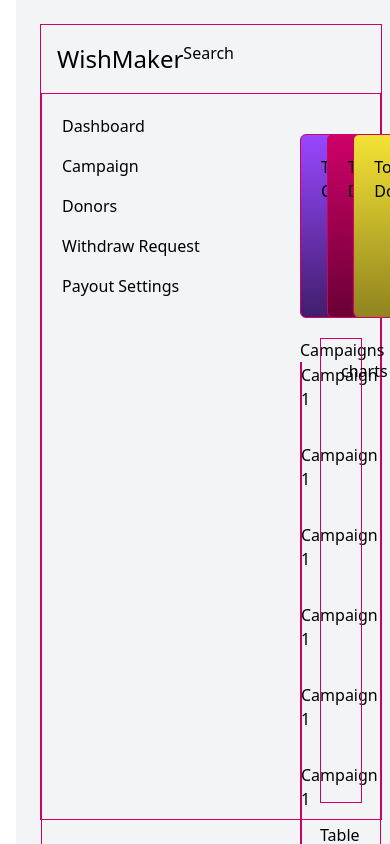
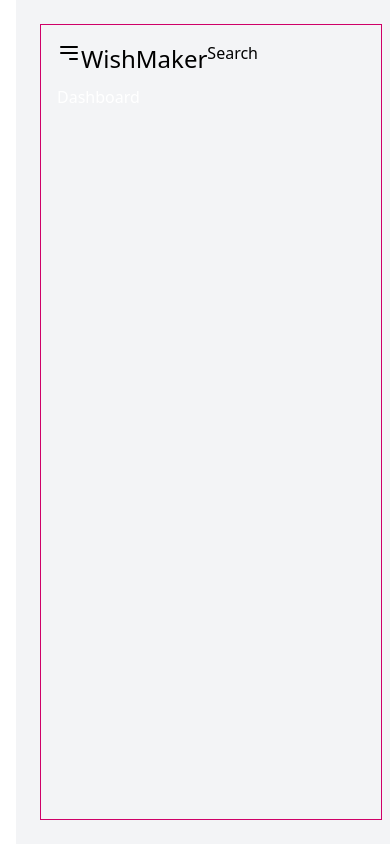
Before and after one commit to rabinabaga/standard_wishmaker_with_standard_FE, a React (Vite) app in the folder frontend/: page / in a window 390 px wide. Built offline with nearby package versions, Linux system fonts and the light colour scheme.

Commit message:
sidebar toggle working in mobile

```diff
--- a/frontend/src/pages/home/Dashboard.tsx
+++ b/frontend/src/pages/home/Dashboard.tsx
@@ -1,9 +1,26 @@
+import { useState } from "react";
+
 const Dashboard = () => {
+const [showMenuMobile, setShowMenuMobile] = useState(false);
+  const btn = document.getElementById('mobile-menu-btn');
+  const menu = document.getElementById('mobile-menu');
+ const toggleMenu = ()=>{
+  setShowMenuMobile(!showMenuMobile)
+ }
+
+
   return (
     <div className="h-screen w-screen bg-gray-100 p-6">
       <div className="flex flex-col w-full h-full border border-primary-900">
         <div className="header p-4">
         <div className="flex justify-between">
+            <div className="block lg:hidden">
+              <button id="mobile-menu-btn" onClick={() => (setShowMenuMobile(!showMenuMobile))}className="text-white focus:outline-none">
+                <svg className="w-6 h-6" fill="none" stroke="currentColor" viewBox="0 0 24 24" xmlns="http://www.w3.org/2000/svg">
+                  <path stroke-linecap="round" stroke-linejoin="round" stroke-width="2" d="M4 6h16M4 12h16m-7 6h7"></path>
+                </svg>
+              </button>
+            </div>
             <p className="text-2xl">WishMaker</p>
             <div className="flex w-[465px]">
                 <div className="search w-72">
@@ -14,10 +31,20 @@ const Dashboard = () => {
                 </div>
             </div>
         </div>
+          {/* <!-- Mobile menu --> */}
+          <div
+            className={`fixed relative lg:hidden bg-gray-800 text-white py-2 ${showMenuMobile ? 'w-full' : 'w-0'
+              }`}
+            style={{ transition: 'width 0.3s ease' }}
+          >
+            <div className="absolute z-100 text-white-primary">Dashboard</div>
+            <div className="h-screen bg-opacity-50 bg-black-light" onClick={toggleMenu}></div>
+          </div>
+
         </div>
         <div className="flex-1 border border-primary-900">
           <div className="flex">
-            <div className="sidebar w-80 p-5">
+            <div className={`sidebar hidden w-80 p-5 lg:block`}>
               <div className="w-full mb-4">
                 Dashboard
               </div>
```
